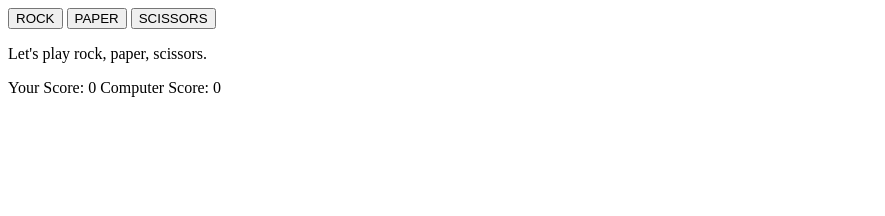
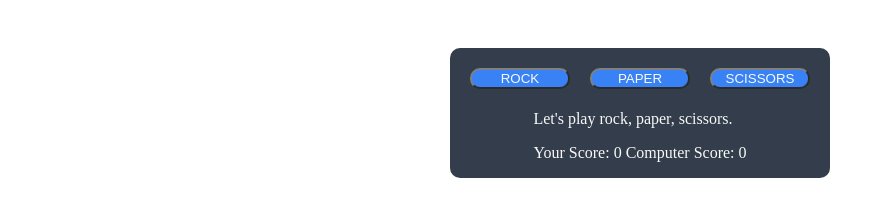
Before and after one commit to drnoble88/rock_paper_scissors, a plain HTML site: page index.html in a window 1280 px wide. Shown: the whole page, without its empty margins (0-885 px from the left). Drawn offline with Linux system fonts and the light colour scheme.

Commit message:
Added some CSS

```diff
--- a/index.html
+++ b/index.html
@@ -7,16 +7,21 @@
     <meta name="viewport" content="width=device-width, initial-scale=1.0">
     <title>Document</title>
     <script src="javascript.js" defer></script>
+    <link rel="stylesheet" href="style.css">
 </head>
 
 <body>
+    <div class="container">
+        <div class="btn-container">
             <button id="rock">ROCK</button>
             <button id="paper">PAPER</button>
             <button id="scissors">SCISSORS</button>
+        </div>
         <div id="container">
             <p id="p">Let's play rock, paper, scissors.</p>
             <p id="score">Your Score: 0 Computer Score: 0</p>
         </div>
+    </div>
 </body>
 
 </html>
--- /dev/null
+++ b/style.css
@@ -0,0 +1,38 @@
+body {
+    display: flex;
+    justify-content: center;
+    align-items: center;
+    flex-direction: column;
+}
+
+.container {
+    background-color: #333d4b;
+    margin-top: 40px;
+    display: flex;
+    justify-content: center;
+    align-items: center;
+    flex-direction: column;
+    border-radius: 10px;
+}
+
+.btn-container {
+    display: flex;
+    justify-content: space-between;
+    margin: 10px;
+    margin-bottom: -5px;
+
+}
+
+button {
+    margin: 10px;
+    width: 100px;
+    border-radius: 10px;
+    background-color: #3882F6;
+    border-color: gray;
+    color: #F9FAF8;
+}
+
+p {
+    color: #F9FAF8;
+    ;
+}
```
Lines whose indentation alone changed are shown as unchanged.
